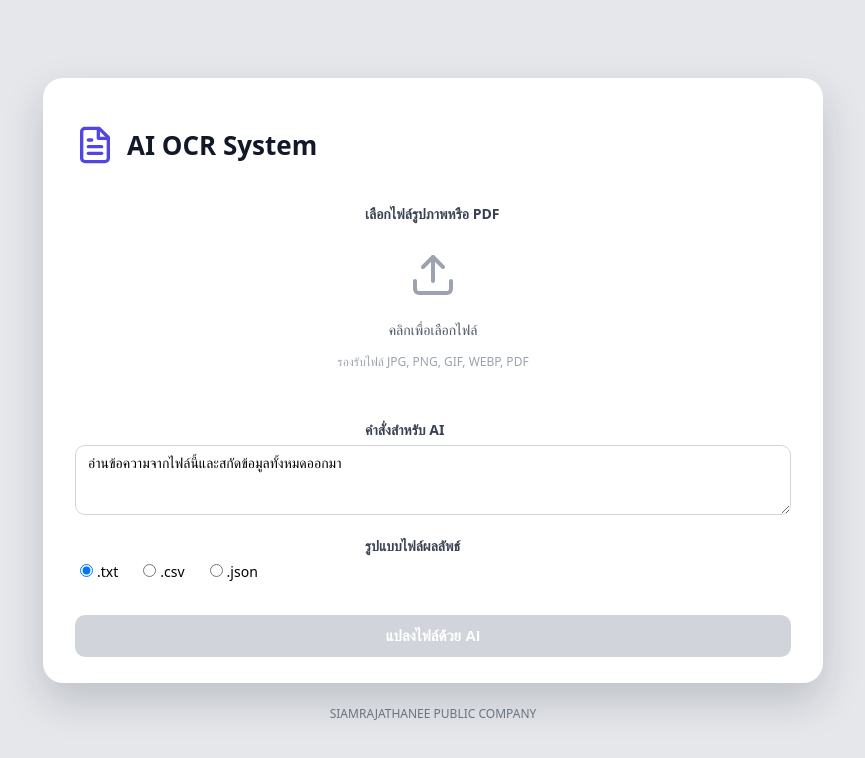
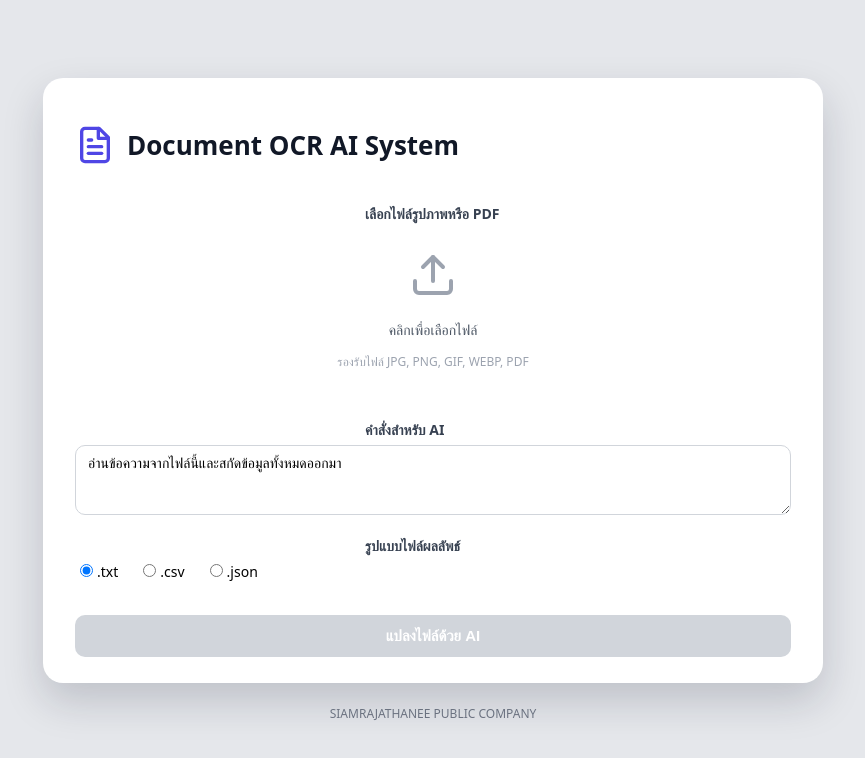
Before and after one commit to puri-b/my-ocr-app, a Next.js app: page / in a window 1280 px wide. Shown: the top 758 px of the page, without its empty margins (207-1072 px from the left). Built offline with nearby package versions, Linux system fonts and the light colour scheme.

Commit message:
Change : H1 name

```diff
--- a/components/OCRApp.jsx
+++ b/components/OCRApp.jsx
@@ -143,7 +143,7 @@ export default function OCRApp() {
           {/* Header */}
           <div className="ocr-header">
             <FileText style={{ width: 40, height: 40, color: "#4f46e5" }} />
-            <h1 className="ocr-title">AI OCR System</h1>
+            <h1 className="ocr-title">Document OCR AI System</h1>
           </div>
 
           {/* Upload */}
```
